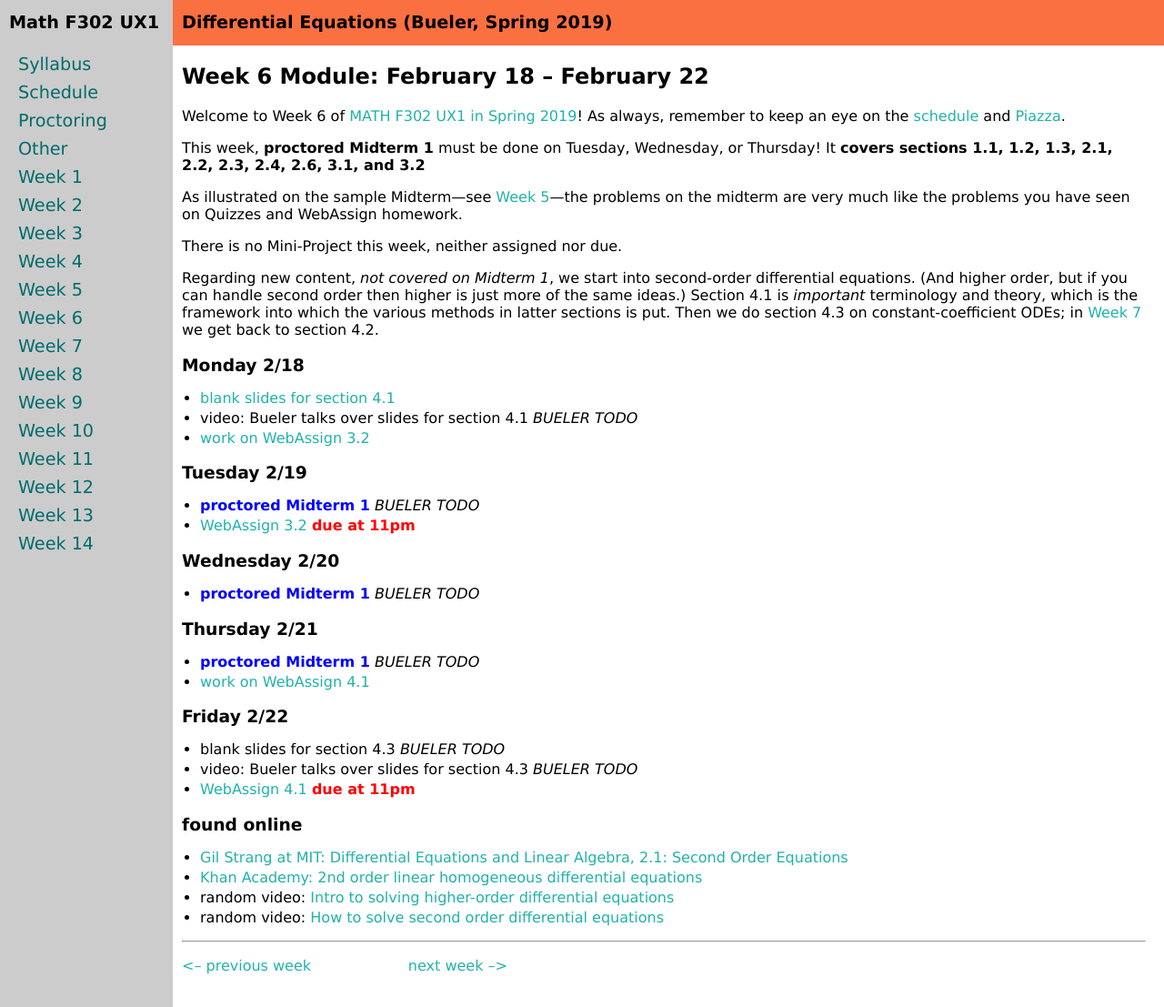
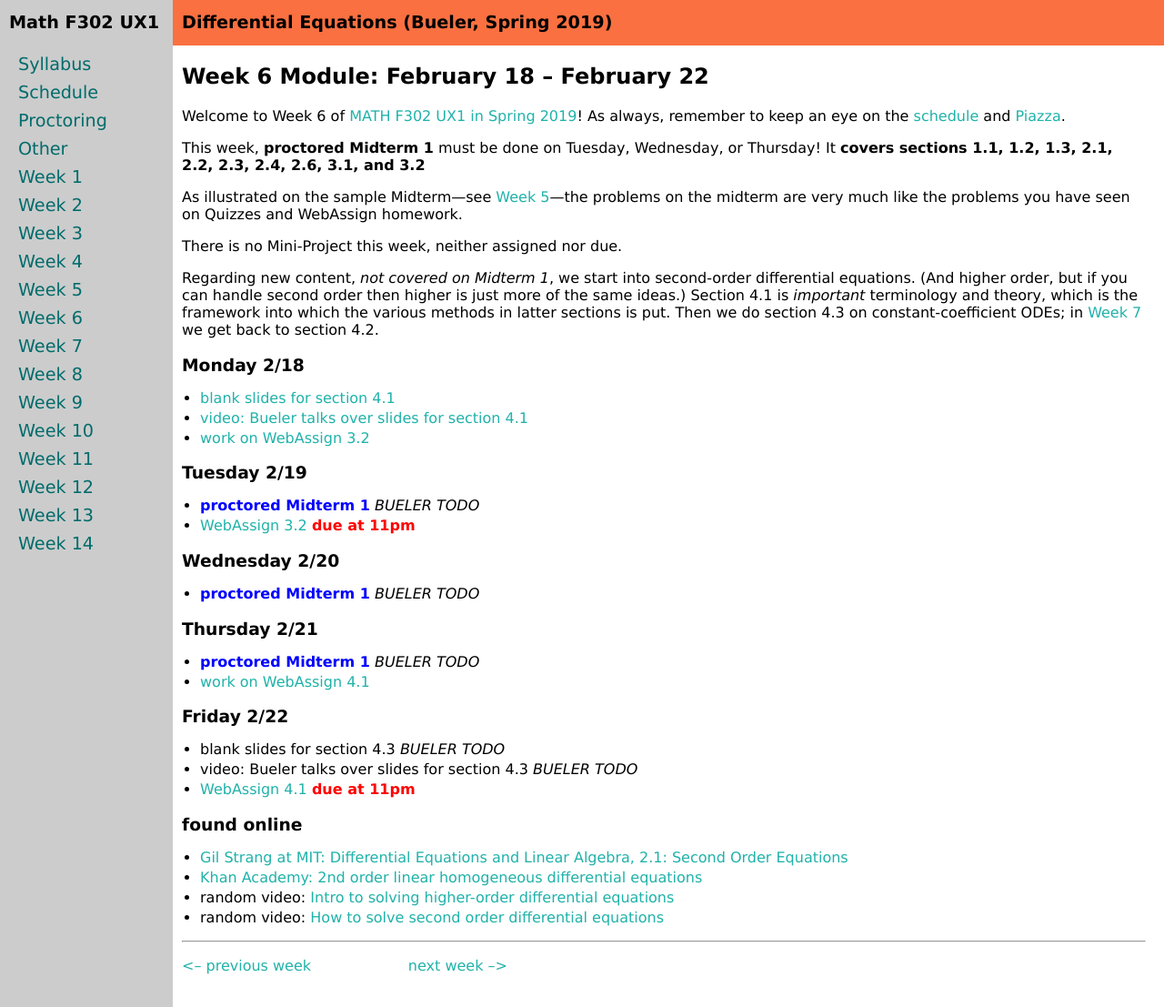
Before and after one commit to bueler/math302, a Jekyll site: the page built from week6.md, in a window 1280 px wide and 1107 px high. Shown: the whole window at 91% size. Built offline with Jekyll 4.4.1, drawn with Linux system fonts in a browser that asks for light colours.

Commit message:
apparently Explain Everything has me covered ... talk-over for 4.1 should now link

```diff
--- a/week6.md
+++ b/week6.md
@@ -17,7 +17,7 @@
 
 ### Monday 2/18
 * [blank slides for section 4.1](assets/slides/4-1.pdf)
-* video: Bueler talks over slides for section 4.1 _BUELER TODO_
+* [video: Bueler talks over slides for section 4.1](https://drive.explaineverything.com/thecode/QVRDLMJ)
 * [work on WebAssign 3.2](https://www.webassign.net/)
 
 ### Tuesday 2/19
```
